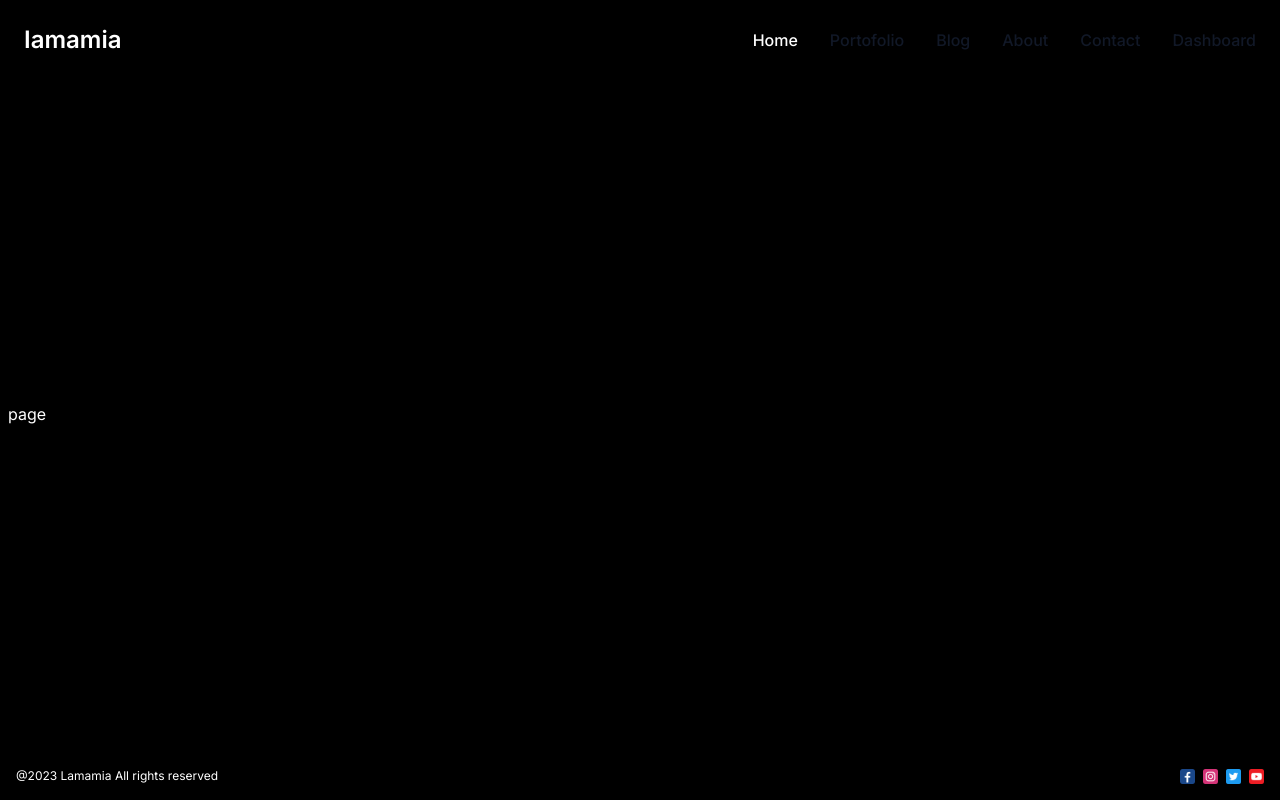
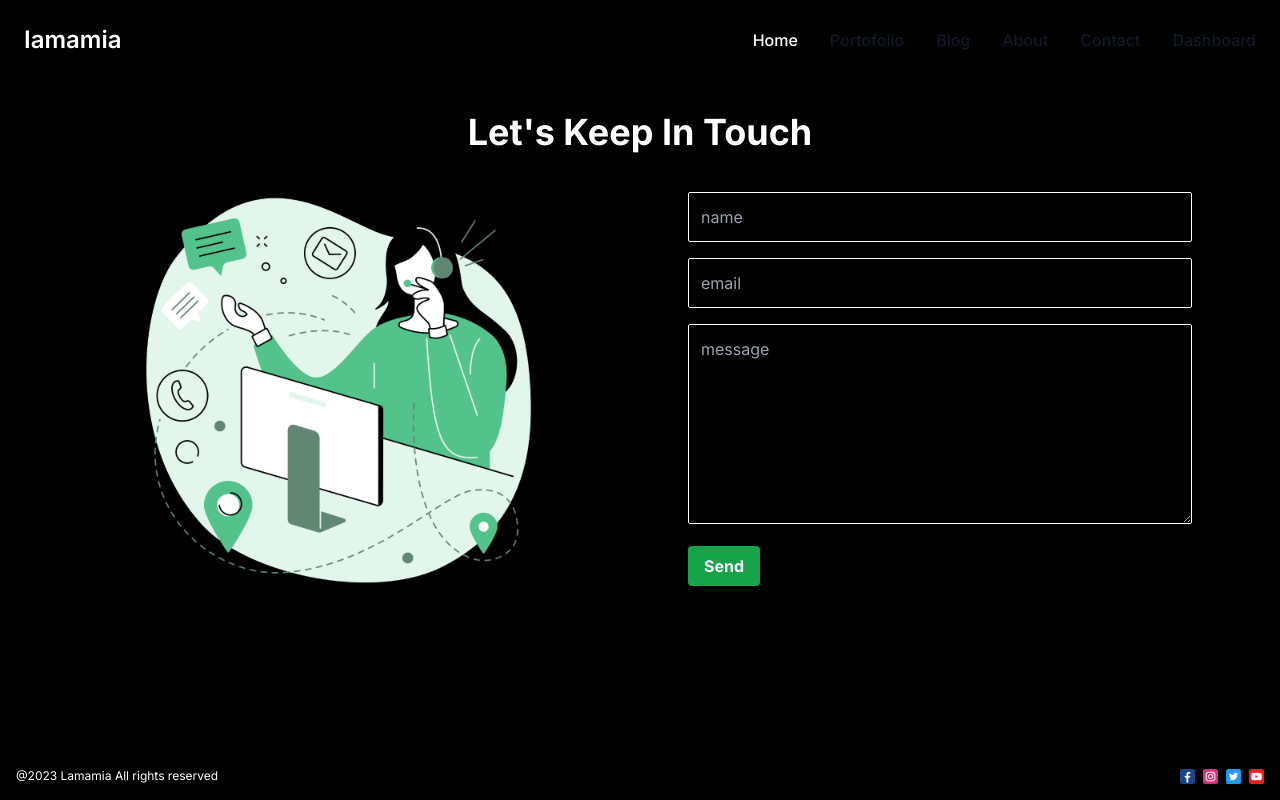
Before and after one commit to odaytelbany/Blog_Next_Test, a Next.js app: page /Contact in a window 1280 px wide. Built offline with nearby package versions, Linux system fonts and the light colour scheme.

Commit message:
Contact page

```diff
--- a/src/app/Contact/page.js
+++ b/src/app/Contact/page.js
@@ -1,8 +1,25 @@
+import Button from '@/components/Button/Button'
+import Image from 'next/image'
 import React from 'react'
+import contact from "/public/contact.png";
 
 function page() {
   return (
-    <div>page</div>
+    <div className='flex-1 px-20'>
+      <h1 className='font-bold text-4xl text-center mb-10 mt-10'>Let's Keep In Touch</h1>
+      <div className='flex gap-24'>
+        <div className='image flex-1 relative w-12 h-400'>
+          <Image className="object-contain" src={contact} fill={true}/>
+        </div>
+
+        <div className='form flex-1 '>
+          <input className="bg-transparent border border-white rounded-sm w-full p-3 mb-4" placeholder='name'/>
+          <input className="bg-transparent border border-white rounded-sm w-full p-3 mb-4" placeholder='email'/>
+          <textarea className="bg-transparent border border-white rounded-sm w-full h-200 p-3 mb-4" placeholder='message'/>
+          <Button className="px-4 w-full" title={"Send"}/>
+        </div>
+      </div>
+    </div>
   )
 }
 
--- a/tailwind.config.js
+++ b/tailwind.config.js
@@ -16,7 +16,9 @@ module.exports = {
     extend: {
       height: {
         '500': '500px',
+        '400': '400px',
         '300': '300px',
+        '200': '200px',
       }
     },
   },
```
